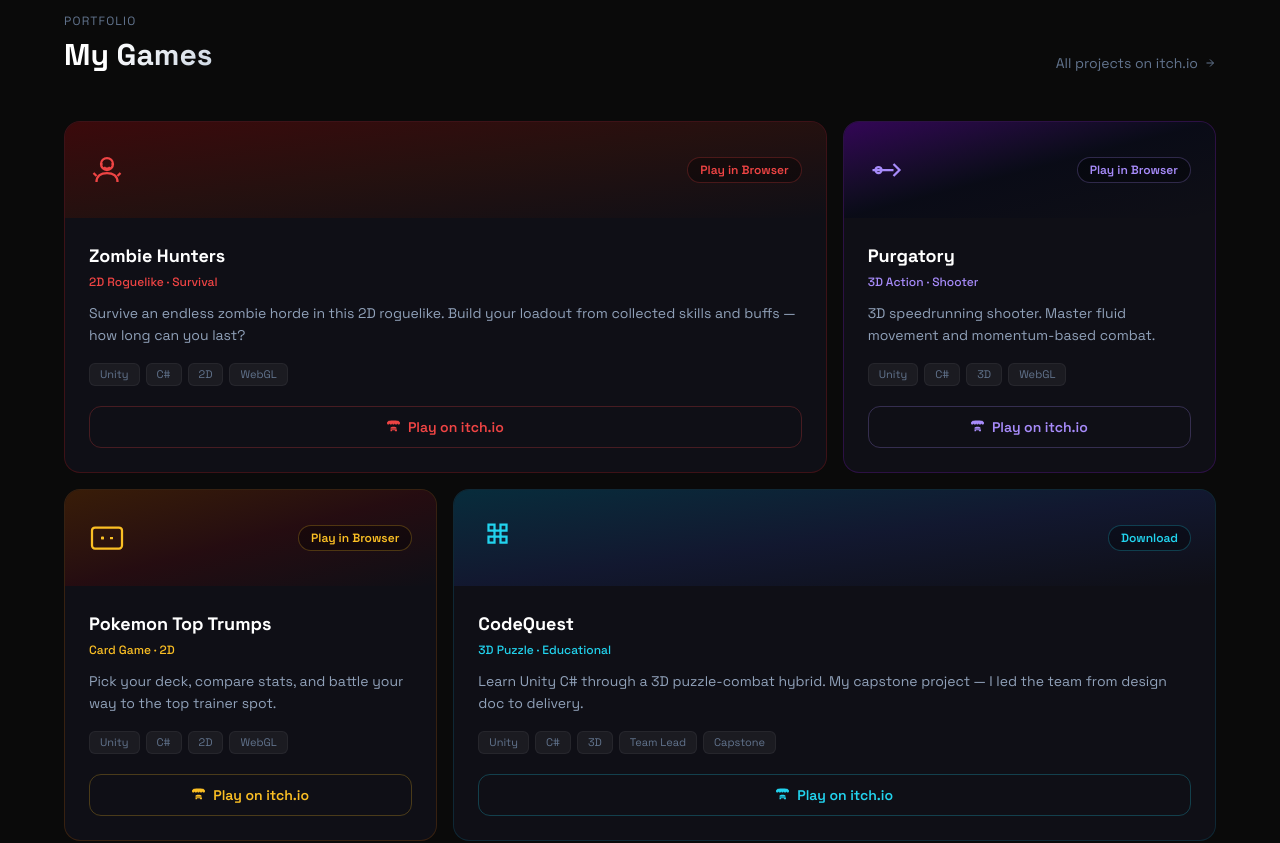
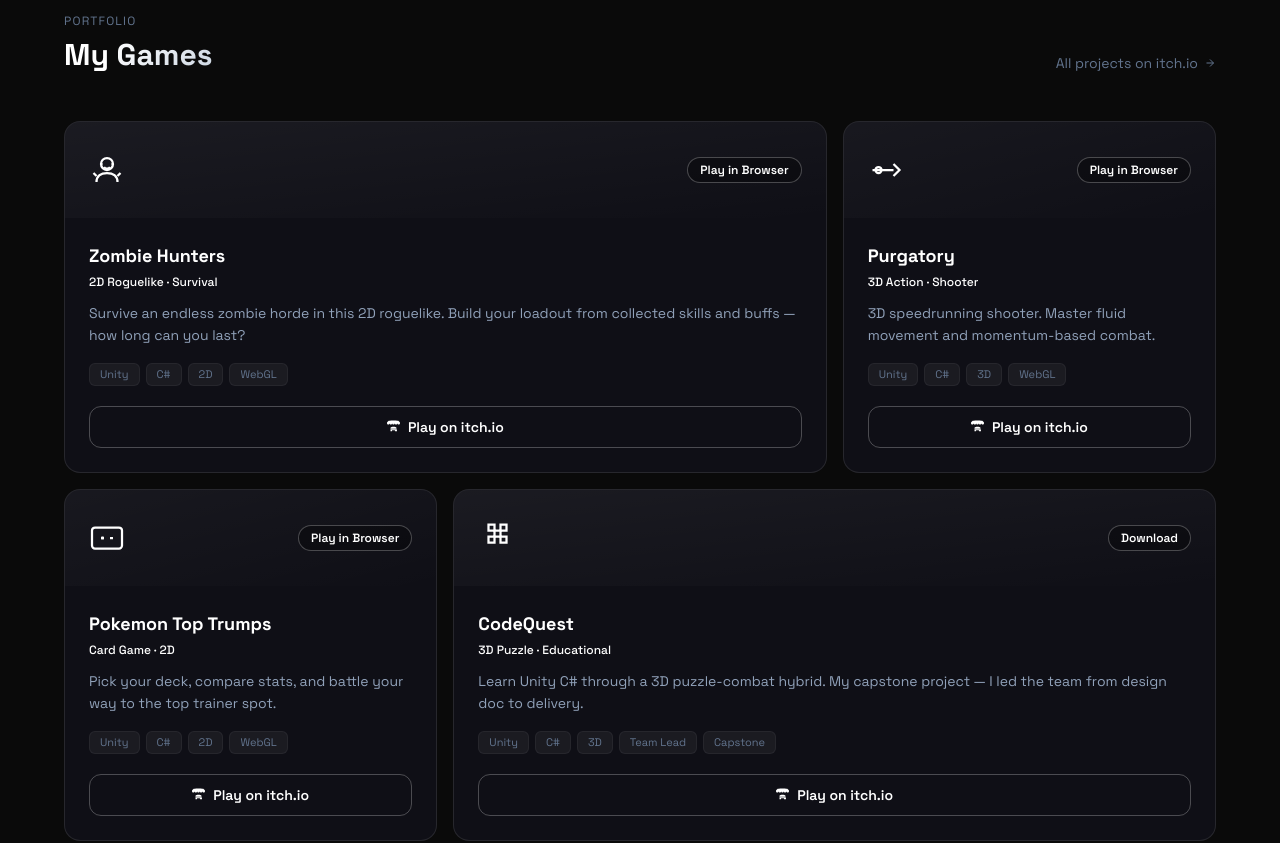
Before and after one commit to dfwrizzo/portfolio, a Next.js app: page / in a window 1280 px wide. Shown: the part 1780-2623 px from the top of the page. Built offline with nearby package versions, Linux system fonts and the light colour scheme.

Commit message:
Unify card accent colors to monochrome across Games, Showroom, Experience

```diff
--- a/app/components/Experience.tsx
+++ b/app/components/Experience.tsx
@@ -28,8 +28,8 @@
     period: "Internship",
     summary:
       "Assisted QA, contributed to website design, and delivered weekly analytics reports for Go, Operative! — an AR mobile game encouraging kids to go outdoors.",
-    accentColor: "text-emerald-400",
-    borderColor: "border-emerald-900/40",
+    accentColor: "text-slate-300",
+    borderColor: "border-white/10",
     logo: <TimberWolfBadge />,
     slides: [
       {
@@ -59,8 +59,8 @@
     period: "Current",
     summary:
       "Building games for high-value clients and bridging the gap between game design and development. Also engineered an internal project management tool connecting the accounts team to clients.",
-    accentColor: "text-red-400",
-    borderColor: "border-red-900/40",
+    accentColor: "text-slate-300",
+    borderColor: "border-white/10",
     logo: <PunxBadge />,
     slides: [
       {
@@ -90,8 +90,8 @@
     period: "Contract",
     summary:
       "Approached by Mega Cat Studios to playtest an upcoming unreleased title. My contributions were recognized and I was included in the official game credits.",
-    accentColor: "text-orange-400",
-    borderColor: "border-orange-900/40",
+    accentColor: "text-slate-300",
+    borderColor: "border-white/10",
     logo: <MegaCatBadge />,
     slides: [
       {
@@ -303,8 +303,8 @@
 function TimberWolfBadge() {
   return (
     <div className="flex items-center gap-2.5">
-      <div className="w-10 h-10 rounded-xl bg-emerald-950/60 border border-emerald-800/40 flex items-center justify-center flex-shrink-0">
-        <svg width="20" height="20" viewBox="0 0 32 32" fill="none" className="text-emerald-400">
+      <div className="w-10 h-10 rounded-xl bg-white/5 border border-white/10 flex items-center justify-center flex-shrink-0">
+        <svg width="20" height="20" viewBox="0 0 32 32" fill="none" className="text-slate-300">
           <path d="M16 3L4 10v12l12 7 12-7V10L16 3z" stroke="currentColor" strokeWidth="1.5" />
           <path d="M11 15c0 0 1.5-2.5 5-2.5s5 2.5 5 2.5" stroke="currentColor" strokeWidth="1.2" strokeLinecap="round" />
           <circle cx="13.5" cy="17" r="1" fill="currentColor" />
@@ -313,7 +313,7 @@
       </div>
       <div>
         <div className="text-white font-bold text-sm leading-tight">Timber Wolf</div>
-        <div className="text-emerald-400 text-xs">Studios</div>
+        <div className="text-slate-500 text-xs">Studios</div>
       </div>
     </div>
   );
@@ -322,7 +322,7 @@
 function PunxBadge() {
   return (
     <div className="flex items-center gap-2.5">
-      <div className="w-10 h-10 rounded-xl bg-red-950/60 border border-red-800/40 flex items-center justify-center flex-shrink-0 overflow-hidden">
+      <div className="w-10 h-10 rounded-xl bg-white/5 border border-white/10 flex items-center justify-center flex-shrink-0 overflow-hidden">
         {/* eslint-disable-next-line @next/next/no-img-element */}
         <img
           src="https://punx.ai/wp-content/uploads/2023/04/punx_logo_final.png"
@@ -335,7 +335,7 @@
       </div>
       <div>
         <div className="text-white font-bold text-sm leading-tight">PUNX</div>
-        <div className="text-red-400 text-xs">AI Creative Agency</div>
+        <div className="text-slate-500 text-xs">AI Creative Agency</div>
       </div>
     </div>
   );
@@ -344,7 +344,7 @@
 function MegaCatBadge() {
   return (
     <div className="flex items-center gap-2.5">
-      <div className="w-10 h-10 rounded-xl bg-orange-950/60 border border-orange-800/40 flex items-center justify-center flex-shrink-0 overflow-hidden">
+      <div className="w-10 h-10 rounded-xl bg-white/5 border border-white/10 flex items-center justify-center flex-shrink-0 overflow-hidden">
         {/* eslint-disable-next-line @next/next/no-img-element */}
         <img
           src="https://cdn.shopify.com/s/files/1/0444/0919/2598/files/mcs_logo_white.png?v=1771568420&width=400"
@@ -357,7 +357,7 @@
       </div>
       <div>
         <div className="text-white font-bold text-sm leading-tight">Mega Cat Studios</div>
-        <div className="text-orange-400 text-xs">Game Developer & Publisher</div>
+        <div className="text-slate-500 text-xs">Game Developer & Publisher</div>
       </div>
     </div>
   );
--- a/app/components/Projects.tsx
+++ b/app/components/Projects.tsx
@@ -1,3 +1,7 @@
+const ACCENT  = "#ffffff";
+const BORDER  = "border-white/10";
+const GLOW    = "rgba(255,255,255,0.06)";
+
 const games = [
   {
     title: "Zombie Hunters",
@@ -6,10 +10,8 @@
     tags: ["Unity", "C#", "2D", "WebGL"],
     url: "https://dfwrizzo.itch.io/zombie-hunters",
     playLabel: "Play in Browser",
-    accent: "#ef4444",
-    border: "border-red-900/40",
-    glow: "rgba(239,68,68,0.12)",
-    gradient: "from-red-950/80 via-orange-950/40 to-transparent",
+    accent: ACCENT, border: BORDER, glow: GLOW,
+    gradient: "from-white/5 to-transparent",
     span: "lg:col-span-2",
     icon: "zombie",
   },
@@ -20,10 +22,8 @@
     tags: ["Unity", "C#", "3D", "WebGL"],
     url: "https://dfwrizzo.itch.io/purgatory",
     playLabel: "Play in Browser",
-    accent: "#a78bfa",
-    border: "border-purple-900/40",
-    glow: "rgba(124,58,237,0.12)",
-    gradient: "from-purple-950/80 via-slate-950/40 to-transparent",
+    accent: ACCENT, border: BORDER, glow: GLOW,
+    gradient: "from-white/4 to-transparent",
     span: "lg:col-span-1",
     icon: "shooter",
   },
@@ -34,10 +34,8 @@
     tags: ["Unity", "C#", "2D", "WebGL"],
     url: "https://dfwrizzo.itch.io/pokemon-top-trumps-version",
     playLabel: "Play in Browser",
-    accent: "#fbbf24",
-    border: "border-yellow-900/40",
-    glow: "rgba(234,179,8,0.12)",
-    gradient: "from-yellow-950/80 via-red-950/40 to-transparent",
+    accent: ACCENT, border: BORDER, glow: GLOW,
+    gradient: "from-white/4 to-transparent",
     span: "lg:col-span-1",
     icon: "card",
   },
@@ -48,10 +46,8 @@
     tags: ["Unity", "C#", "3D", "Team Lead", "Capstone"],
     url: "https://dfwrizzo.itch.io/codequest",
     playLabel: "Download",
-    accent: "#22d3ee",
-    border: "border-cyan-900/40",
-    glow: "rgba(6,182,212,0.12)",
-    gradient: "from-cyan-950/80 via-blue-950/40 to-transparent",
+    accent: ACCENT, border: BORDER, glow: GLOW,
+    gradient: "from-white/5 to-transparent",
     span: "lg:col-span-2",
     icon: "puzzle",
   },
--- a/app/components/Showroom.tsx
+++ b/app/components/Showroom.tsx
@@ -8,13 +8,15 @@
   span?: string;
 };
 
+const ACCENT = "#ffffff";
+
 const items: ShowroomItem[] = [
   {
     title: "Zombie Hunters — Gameplay",
     description: "Roguelike progression system in action — skill drops, horde scaling, and the survival loop from early game to endgame chaos.",
     tags: ["Zombie Hunters", "2D Roguelike", "Gameplay"],
-    accent: "#ef4444",
-    gradient: "from-red-950 to-[#060101]",
+    accent: ACCENT,
+    gradient: "from-white/5 to-transparent",
     span: "lg:col-span-2",
     // videoUrl: "https://www.youtube.com/embed/YOUR_ID",
   },
@@ -22,16 +24,16 @@
     title: "Purgatory — Movement Demo",
     description: "Fluid 3D movement and momentum-based speedrunning mechanics.",
     tags: ["Purgatory", "3D Shooter"],
-    accent: "#a78bfa",
-    gradient: "from-purple-950 to-[#02010a]",
+    accent: ACCENT,
+    gradient: "from-white/4 to-transparent",
     // videoUrl: "https://www.youtube.com/embed/YOUR_ID",
   },
   {
     title: "CodeQuest — Team Showcase",
     description: "Full walkthrough of our capstone — from design doc to delivery. Led a team of developers through the full production cycle.",
     tags: ["CodeQuest", "3D Puzzle", "Team Lead"],
-    accent: "#22d3ee",
-    gradient: "from-cyan-950 to-[#01080c]",
+    accent: ACCENT,
+    gradient: "from-white/5 to-transparent",
     span: "lg:col-span-2",
     // videoUrl: "https://www.youtube.com/embed/YOUR_ID",
   },
@@ -39,8 +41,8 @@
     title: "Pokemon Top Trumps — Overview",
     description: "Card battle mechanics, deck selection system, and stat comparison gameplay.",
     tags: ["Pokemon Top Trumps", "Card Game"],
-    accent: "#fbbf24",
-    gradient: "from-yellow-950 to-[#080400]",
+    accent: ACCENT,
+    gradient: "from-white/4 to-transparent",
     // videoUrl: "https://www.youtube.com/embed/YOUR_ID",
   },
 ];
```
